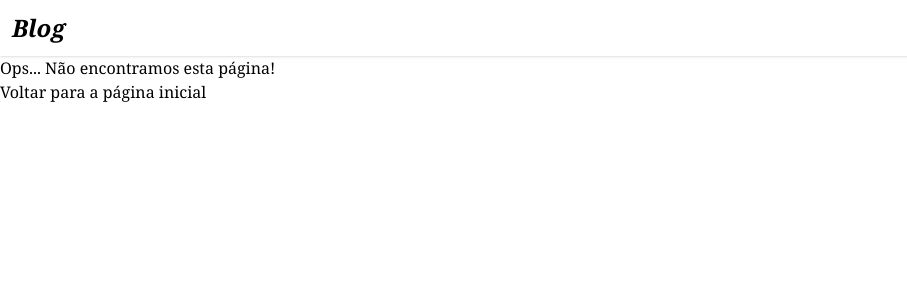
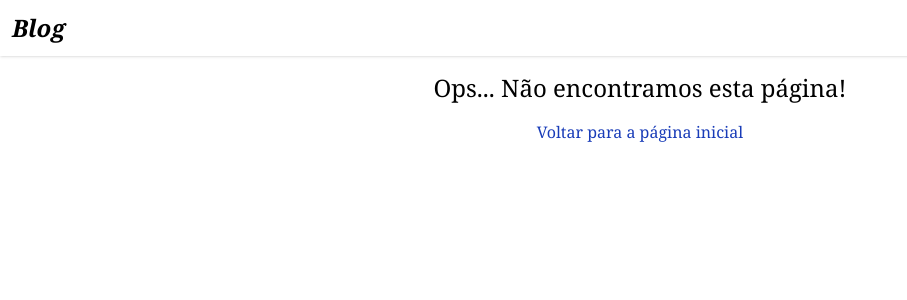
Before and after one commit to Diego-Moreira8/blog, a React (Vite) app in the folder writers-frontend/: page /login in a window 1280 px wide. Shown: the top 300 px of the page, without its empty margins (0-907 px from the left). Built offline with nearby package versions, Linux system fonts and the light colour scheme.

Commit message:
feat: link component and error page styles

```diff
--- a/writers-frontend/src/App.jsx
+++ b/writers-frontend/src/App.jsx
@@ -8,7 +8,7 @@ export function App() {
       <div className="font-serif">
         <Header />
 
-        <main>
+        <main className="container mx-auto p-4">
           <Outlet />
         </main>
       </div>
--- /dev/null
+++ b/writers-frontend/src/components/RouterLink.jsx
@@ -0,0 +1,9 @@
+import { Link } from "react-router";
+
+export function RouterLink({ to, children }) {
+  return (
+    <Link className="text-blue-800 hover:underline" to={to}>
+      {children}
+    </Link>
+  );
+}
--- a/writers-frontend/src/pages/ErrorPage.jsx
+++ b/writers-frontend/src/pages/ErrorPage.jsx
@@ -1,10 +1,10 @@
-import { Link } from "react-router";
+import { RouterLink } from "../components/RouterLink";
 
 export function ErrorPage() {
   return (
-    <div>
-      <p>Ops... Não encontramos esta página!</p>
-      <Link to="/">Voltar para a página inicial</Link>
+    <div className="text-center">
+      <p className="mb-4 text-2xl">Ops... Não encontramos esta página!</p>
+      <RouterLink to="/">Voltar para a página inicial</RouterLink>
     </div>
   );
 }
--- a/writers-frontend/src/pages/LoginPage.jsx
+++ b/writers-frontend/src/pages/LoginPage.jsx
@@ -1,9 +1,10 @@
 import { useContext, useState } from "react";
 import { AuthContext } from "../components/AuthContext";
-import { Link, useNavigate } from "react-router";
+import { useNavigate } from "react-router";
 import { fetchBlog } from "../utils/fetchBlog";
 import { FormProvider, useForm } from "react-hook-form";
 import { Input } from "../components/Input";
+import { RouterLink } from "../components/RouterLink";
 
 export function LoginPage() {
   const [submitStatus, setSubmitStatus] = useState(null);
@@ -23,7 +24,7 @@ export function LoginPage() {
           setSubmitStatus("Nome de usuário ou senha incorretos.");
         } else {
           setSubmitStatus(
-            "Houve um problema durante o login, tente novamente."
+            "Houve um problema durante o login, tente novamente.",
           );
         }
         return;
@@ -83,7 +84,7 @@ export function LoginPage() {
         <br />
         Crie uma conta e interaja com postagens, escolha um tema e muito mais!
       </p>
-      <Link to="/criar-conta">Criar Conta</Link>
+      <RouterLink to="/criar-conta">Criar Conta</RouterLink>
     </div>
   );
 }
--- a/writers-frontend/src/pages/SignupPage.jsx
+++ b/writers-frontend/src/pages/SignupPage.jsx
@@ -1,9 +1,10 @@
 import { useContext, useState } from "react";
 import { AuthContext } from "../components/AuthContext";
-import { Link, useNavigate } from "react-router";
+import { useNavigate } from "react-router";
 import { fetchBlog } from "../utils/fetchBlog";
 import { FormProvider, useForm } from "react-hook-form";
 import { Input } from "../components/Input";
+import { RouterLink } from "../components/RouterLink";
 import {
   full_name_validation,
   password_confirmation_validation,
@@ -38,12 +39,12 @@ export function SignupPage() {
 
         if (usernameTaken) {
           return setSubmitStatus(
-            `O nome de usuário "${usernameTaken.value}" já existe, tente outro.`
+            `O nome de usuário "${usernameTaken.value}" já existe, tente outro.`,
           );
         }
 
         return setSubmitStatus(
-          "Houve um problema durante o registro, tente novamente."
+          "Houve um problema durante o registro, tente novamente.",
         );
       }
 
@@ -56,7 +57,7 @@ export function SignupPage() {
 
       if (!loginResponse.ok) {
         return setSubmitStatus(
-          "Sua conta foi criada mas houve um problema durante o login."
+          "Sua conta foi criada mas houve um problema durante o login.",
         );
       }
 
@@ -100,7 +101,7 @@ export function SignupPage() {
       <p>
         <b>Já tenho uma conta.</b>
       </p>
-      <Link to="/entrar">Entrar</Link>
+      <RouterLink to="/entrar">Entrar</RouterLink>
     </div>
   );
 }
```
